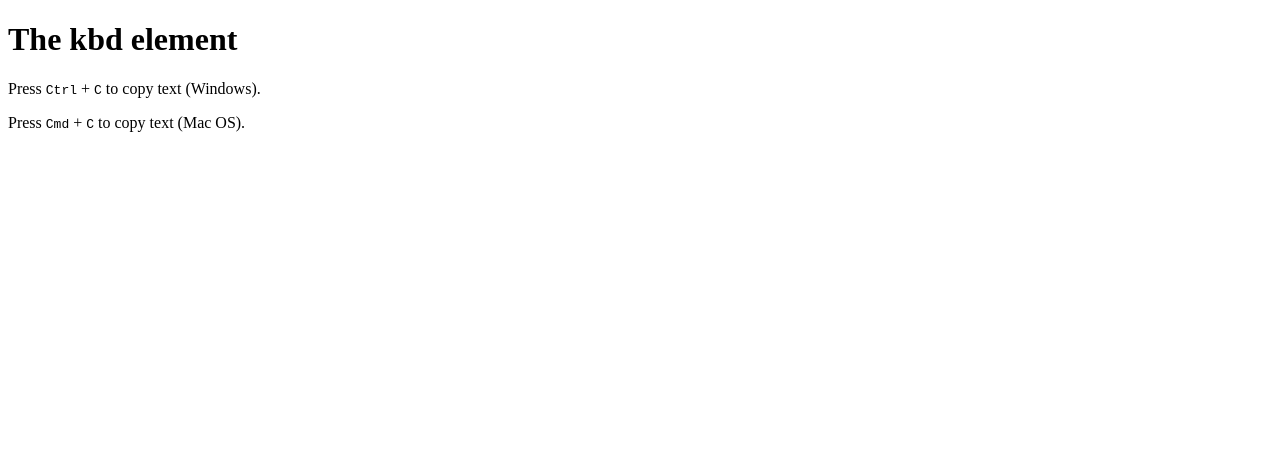
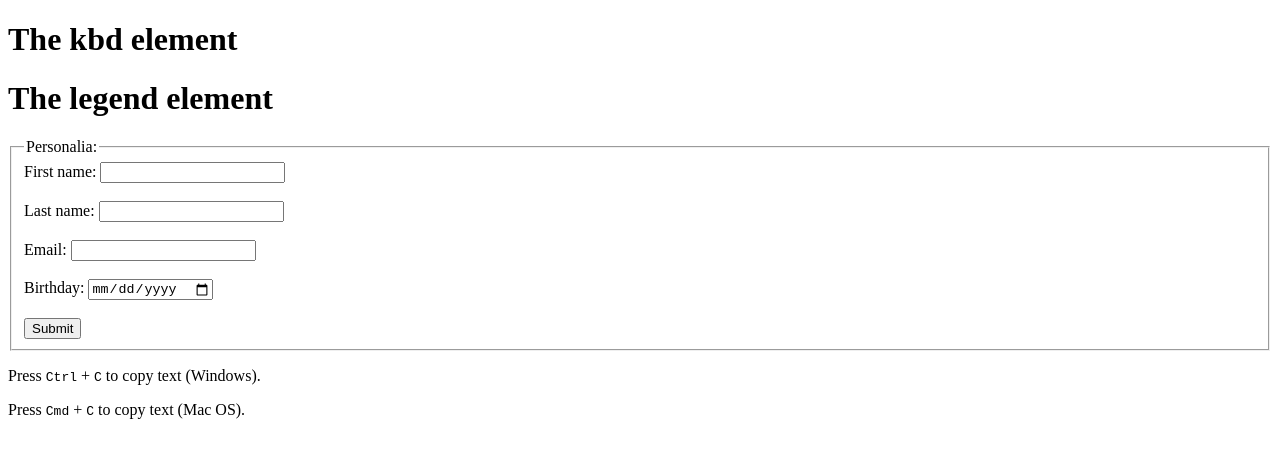
Before and after one commit to Lolcoder32/website, a plain HTML site: page index.html in a window 1280 px wide. Drawn offline with Linux system fonts and the light colour scheme.

Commit message:
Update index.html

```diff
--- a/index.html
+++ b/index.html
@@ -3,6 +3,23 @@
 <body>
 
 <h1>The kbd element</h1>
+
+<h1>The legend element</h1>
+
+<form action="/action_page.php">
+ <fieldset>
+  <legend>Personalia:</legend>
+  <label for="fname">First name:</label>
+  <input type="text" id="fname" name="fname"><br><br>
+  <label for="lname">Last name:</label>
+  <input type="text" id="lname" name="lname"><br><br>
+  <label for="email">Email:</label>
+  <input type="email" id="email" name="email"><br><br>
+  <label for="birthday">Birthday:</label>
+  <input type="date" id="birthday" name="birthday"><br><br>
+  <input type="submit" value="Submit">
+ </fieldset>
+</form>
 
 <p>Press <kbd>Ctrl</kbd> + <kbd>C</kbd> to copy text (Windows).</p>
 
```
